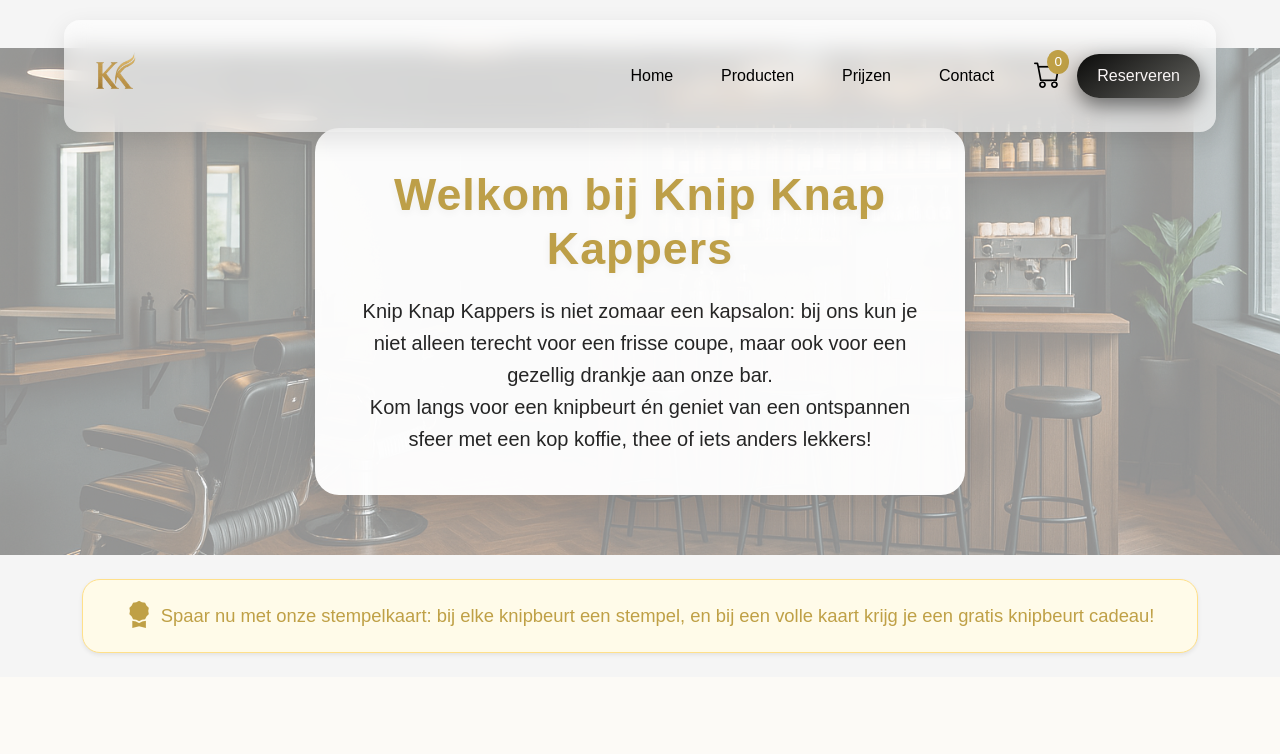
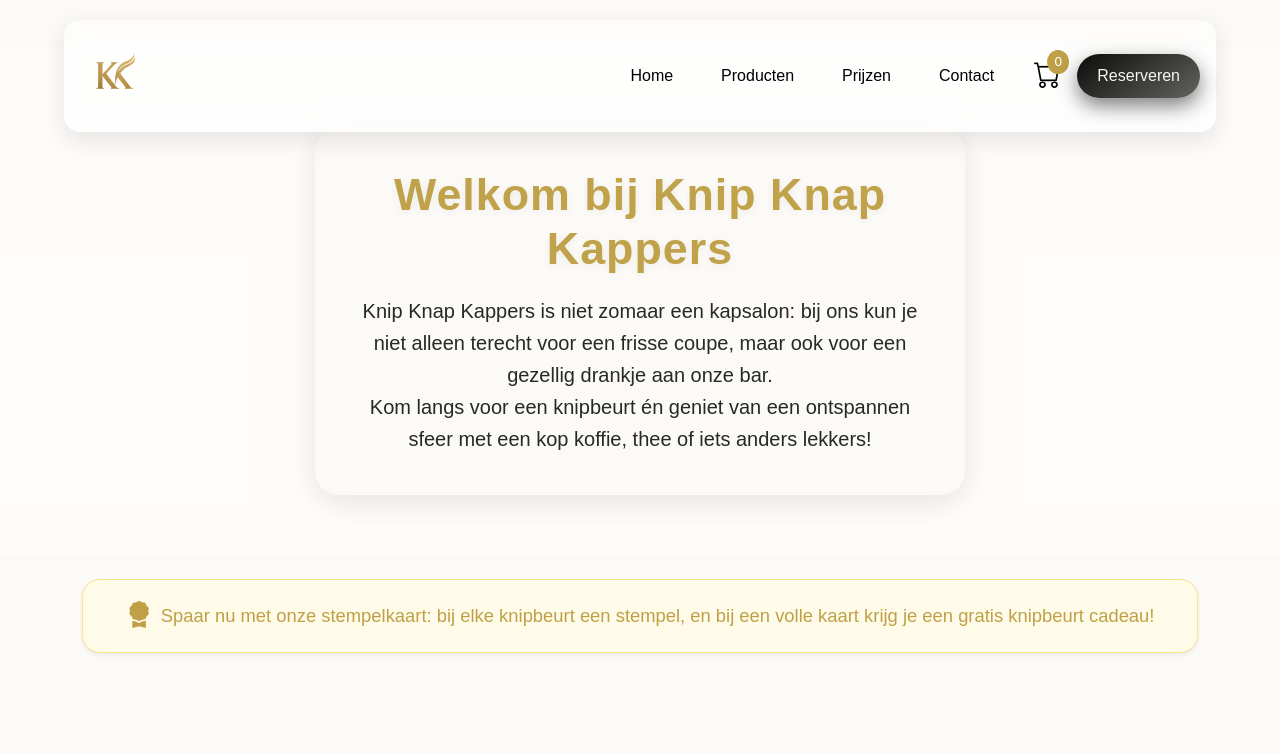
Before and after one commit to thymon26/knip-knap-kappers, a PHP site: page / in a window 1280 px wide. Shown: the top 754 px of the page. Run offline with PHP 8.4, Linux system fonts and the light colour scheme; data that the repository does not hold is empty.

Commit message:
Update index.php

```diff
--- a/index.php
+++ b/index.php
@@ -9,13 +9,17 @@
 
 <!-- Services Boxes CSS -->
   <style>
-    body {
-      background: #fcfaf6;
-      font-family: Arial, sans-serif;
-    }
-    section{
-      background: #fcfaf6;
-    }
+html, body {
+  background: #fcfaf6 !important;
+}
+section,
+main,
+.container,
+.openingstijden-container,
+.hero,
+.hero-content {
+  background: #fcfaf6 !important;
+}
     .banner{
       background-image: url("assets/product/ideetje2\ -\ Copy.jpg");
       perspective: 100px;
```
